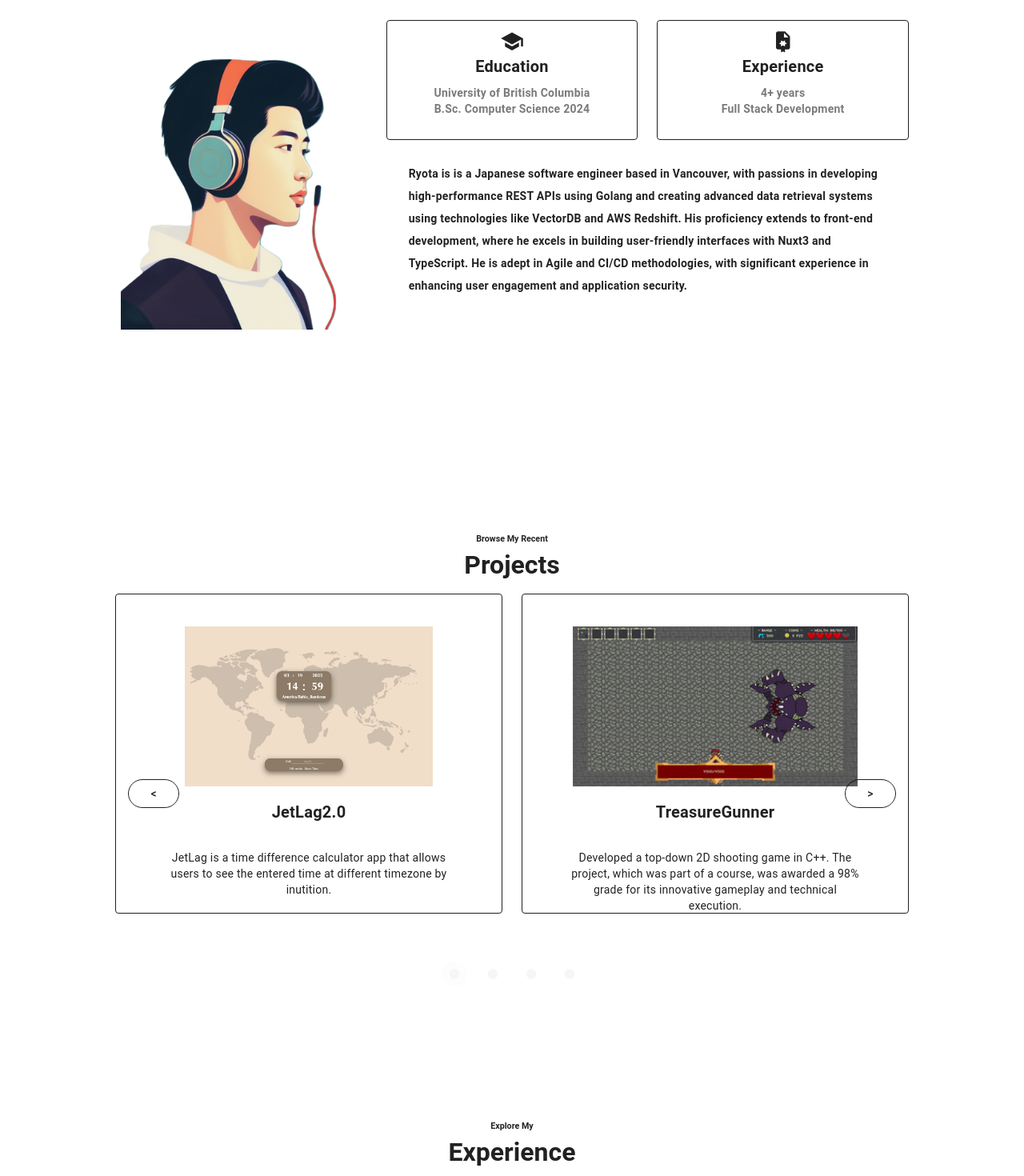
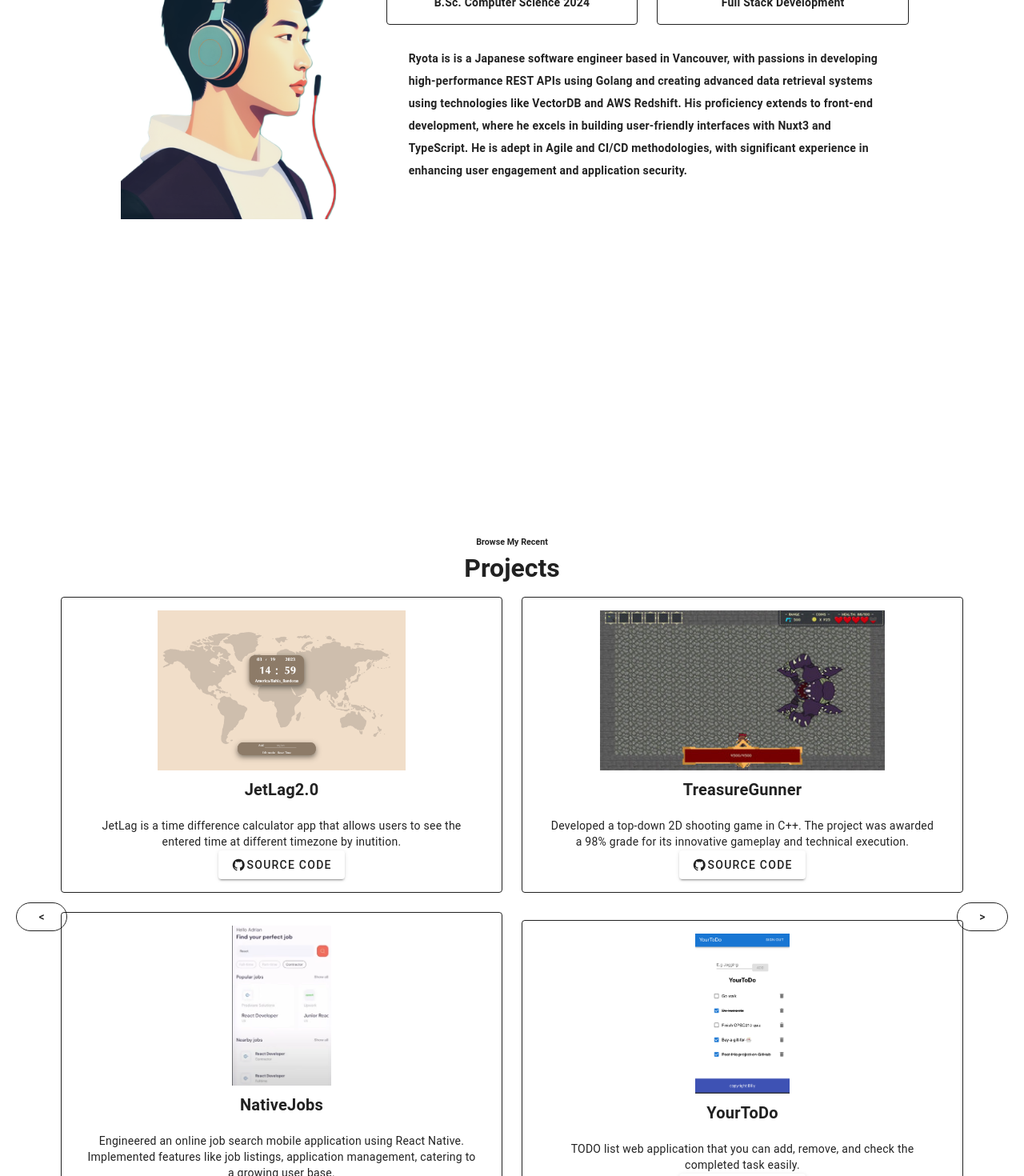
Before and after one commit to Billy1106/new-portfolio, a Nuxt app: page / in a window 1280 px wide. Shown: the part 1220-2690 px from the top of the page at 80% size. Built offline with nearby package versions, Linux system fonts and the light colour scheme.

Commit message:
feat(responsiveness):apply responsive design

```diff
--- a/components/global/Header.vue
+++ b/components/global/Header.vue
@@ -1,10 +1,18 @@
 <template>
   <div>
     <v-toolbar flat class="header mt-10 px-10" color="transparent" app>
+      <v-app-bar-nav-icon
+        class="d-md-none"
+        @click="drawer = !drawer"
+      ></v-app-bar-nav-icon>
+
       <v-btn class="button">
         <v-icon color="black" left class="mr-2">mdi-account</v-icon>Ryota
       </v-btn>
+
       <v-spacer></v-spacer>
+
+      <div class="d-none d-md-flex">
         <v-btn text @click="scroll('home')" class="text-black button"
           >Home</v-btn
         >
@@ -20,12 +28,44 @@
         <v-btn text @click="scroll('contact')" class="text-black button"
           >Contact</v-btn
         >
+      </div>
     </v-toolbar>
+
+    <v-navigation-drawer v-model="drawer" app temporary>
+      <v-list>
+        <v-list-item @click="scroll('home')">
+          <v-list-item-title class="text-black button">Home</v-list-item-title>
+        </v-list-item>
+        <v-list-item @click="scroll('about')">
+          <v-list-item-title class="text-black button">About</v-list-item-title>
+        </v-list-item>
+        <v-list-item @click="scroll('project')">
+          <v-list-item-title class="text-black button"
+            >Projects</v-list-item-title
+          >
+        </v-list-item>
+        <v-list-item @click="scroll('experience')">
+          <v-list-item-title class="text-black button"
+            >Experiences</v-list-item-title
+          >
+        </v-list-item>
+        <v-list-item @click="scroll('contact')">
+          <v-list-item-title class="text-black button"
+            >Contact</v-list-item-title
+          >
+        </v-list-item>
+      </v-list>
+    </v-navigation-drawer>
   </div>
 </template>
 
 <script setup>
+import { ref } from "vue";
+
+const drawer = ref(false);
+
 const scroll = (refName) => {
+  drawer.value = false; // Close the drawer when a link is clicked
   const element = document.getElementById(refName);
   element.scrollIntoView({ behavior: "smooth", block: "start" });
 };
--- a/components/home/About.vue
+++ b/components/home/About.vue
@@ -1,11 +1,6 @@
 <template>
-  <v-container fluid class="about" id="about">
-    <v-row
-      justify="center"
-      :style="{
-        height: '90vh',
-      }"
-    >
+  <v-container fluid class="about">
+    <v-row justify="center" class="h-screen">
       <v-col align-self="center">
         <v-col>
           <h6 class="text-center">Get To Know More</h6>
@@ -24,47 +19,43 @@
           <v-col cols="12" md="8" class="my-auto">
             <v-row>
               <v-col cols="12" md="6">
-                <v-card class="text-center" variant="outlined" height="150">
+                <v-card class="text-center" variant="outlined">
                   <v-card-title>
                     <v-icon>mdi-school</v-icon>
                     <h4>Education</h4>
                   </v-card-title>
-                  <v-card-subtitle>
+                  <v-card-text>
                     <h4>University of British Columbia</h4>
-                  </v-card-subtitle>
-                  <v-card-subtitle>
                     <h4>B.Sc. Computer Science 2024</h4>
-                  </v-card-subtitle>
+                  </v-card-text>
                 </v-card>
               </v-col>
               <v-col cols="12" md="6">
-                <v-card class="text-center" variant="outlined" height="150">
+                <v-card class="text-center" variant="outlined">
                   <v-card-title>
                     <v-icon>mdi-file-certificate</v-icon>
                     <h4>Experience</h4>
                   </v-card-title>
-                  <v-card-subtitle>
+                  <v-card-text>
                     <h4>4+ years</h4>
-                  </v-card-subtitle>
-                  <v-card-subtitle>
                     <h4>Full Stack Development</h4>
-                  </v-card-subtitle>
+                  </v-card-text>
                 </v-card>
               </v-col>
             </v-row>
             <v-col cols="12" md="12">
               <v-card flat>
                 <v-card-text>
-                  <h4 style="line-height: 2;">
-                    Ryota is is a Japanese software engineer based in Vancouver, with passions in
-                    developing high-performance REST APIs using Golang and
-                    creating advanced data retrieval systems using technologies
-                    like VectorDB and AWS Redshift. His proficiency extends to
-                    front-end development, where he excels in building
-                    user-friendly interfaces with Nuxt3 and TypeScript. He is adept
-                    in Agile and CI/CD methodologies, with significant
-                    experience in enhancing user engagement and application
-                    security.
+                  <h4 style="line-height: 2">
+                    Ryota is is a Japanese software engineer based in Vancouver,
+                    with passions in developing high-performance REST APIs using
+                    Golang and creating advanced data retrieval systems using
+                    technologies like VectorDB and AWS Redshift. His proficiency
+                    extends to front-end development, where he excels in
+                    building user-friendly interfaces with Nuxt3 and TypeScript.
+                    He is adept in Agile and CI/CD methodologies, with
+                    significant experience in enhancing user engagement and
+                    application security.
                   </h4>
                 </v-card-text>
               </v-card>
@@ -81,6 +72,6 @@
 <style scoped>
 .about {
   width: 80vw;
-  height: 100vh;
+  margin-bottom: 15rem;
 }
 </style>
--- a/components/home/History.vue
+++ b/components/home/History.vue
@@ -1,8 +1,8 @@
 <template>
-  <v-container fluid class="about" id="experience">
+  <v-container fluid class="h-screen history" id="experience">
     <h6 class="text-center">Explore My</h6>
     <h1 class="text-center pb-10">Experience</h1>
-    <v-timeline direction="vertical">
+    <v-timeline direction="vertical" side="end" class="overflow-hidden ml-n9">
       <v-timeline-item
         v-for="(event, index) in eventLists"
         :key="index"
@@ -71,7 +71,7 @@ const eventLists: Event[] = [
   //     organization: "Twilight Traveler Corp",
   //     position: "Volunteer",
   //     description:
-  //       "Delivering a 1-hour presentation about the universities in Canada to classes of 20-30 Japanese high school students who are interested in studying abroad after their graduation.",
+  //       "Delivering a 1-hour presentation history the universities in Canada to classes of 20-30 Japanese high school students who are interested in studying abroad after their graduation.",
   //   },
   {
     id: 5,
@@ -115,8 +115,8 @@ const gameExperiences = [
 </script>
 
 <style scoped>
-.about {
-  width: 80vw;
+.history {
+  max-width: 800px;
   font-weight: 560;
 }
 </style>
--- a/components/home/Profile.vue
+++ b/components/home/Profile.vue
@@ -15,12 +15,12 @@
           <h3>Software Engineer</h3>
         </v-row>
         <v-row justify="center">
-          <v-col cols="12" md="5">
+          <v-col cols="12" md="6" lg="4">
             <v-btn variant="outlined">
               <span>Download CV</span>
             </v-btn>
           </v-col>
-          <v-col cols="12" md="5">
+          <v-col cols="12" md="6" lg="4">
             <v-btn variant="tonal" @click="scroll('contact')">
               <span>Contact Info</span>
             </v-btn>
@@ -66,11 +66,10 @@ const scroll = (refName: string) => {
   const element = document.getElementById(refName);
   element?.scrollIntoView({ behavior: "smooth", block: "start" });
 };
-
 </script>
 
 <style scoped>
 .profile {
-  height: 100vh;
+
 }
 </style>
--- a/components/home/Projects.vue
+++ b/components/home/Projects.vue
@@ -1,30 +1,18 @@
 <template>
   <v-container fluid class="project">
-    <v-row
-      justify="center"
-      :style="{
-        height: '90vh',
-      }"
-    >
-      <v-col align-self="center">
+    <v-row>
       <v-col align-self="center">
         <h6 class="text-center">Browse My Recent</h6>
         <h1 class="text-center">Projects</h1>
       </v-col>
-        <v-carousel hide-delimiter-background>
+      <v-carousel hide-delimiter-background class="h-screen">
         <template v-slot:prev="{ props }">
-            <v-btn
-              variant="outlined"
-              class="rounded-pill"
-              @click="props.onClick"
+          <v-btn variant="outlined" class="rounded-pill" @click="props.onClick"
             ><</v-btn
           >
         </template>
         <template v-slot:next="{ props }">
-            <v-btn
-              variant="outlined"
-              class="rounded-pill"
-              @click="props.onClick"
+          <v-btn variant="outlined" class="rounded-pill" @click="props.onClick"
             >></v-btn
           >
         </template>
@@ -32,27 +20,29 @@
           v-for="(group, index) in groupedProject"
           :key="'group-' + index"
         >
-            <v-row>
+          <v-row :style="{ width: '90vw' }" class="mx-auto" justify="center">
             <v-col
               cols="12"
               md="6"
+              lg="6"
+              xl="6"
               v-for="(project, projIndex) in group"
               :key="'project-' + projIndex"
               class="mx-auto"
+              align-self="center"
             >
-                <ProjectCard :project="project" height="50vh" />
+              <ProjectCard :project="project" />
             </v-col>
           </v-row>
         </v-carousel-item>
       </v-carousel>
-      </v-col>
     </v-row>
   </v-container>
 </template>
 
 <script setup lang="ts">
 import ProjectCard from "@/components/home/project/ProjectCard.vue";
-import { defineComponent } from "vue";
+import { defineComponent, computed, ref } from "vue";
 import { projectList } from "@/components/home/project/project-contents";
 
 defineComponent({
@@ -61,10 +51,29 @@ defineComponent({
   },
 });
 
+const screenWidth = ref(window?.innerWidth);
+onMounted(() => {
+  window.addEventListener("resize", () => {
+    screenWidth.value = window.innerWidth;
+  });
+});
+
 const groupedProject = computed(() => {
+  let perGroup;
+  if (screenWidth.value < 800) {
+    // Small screens
+    perGroup = 1;
+  } else if (screenWidth.value < 1200) {
+    // Medium screens
+    perGroup = 2;
+  } else {
+    // Large screens
+    perGroup = 4;
+  }
+
   const grouped = [];
-  for (let i = 0; i < projectList.length; i += 2) {
-    grouped.push(projectList.slice(i, i + 2));
+  for (let i = 0; i < projectList.length; i += perGroup) {
+    grouped.push(projectList.slice(i, i + perGroup));
   }
   return grouped;
 });
@@ -72,8 +81,13 @@ const groupedProject = computed(() => {
 
 <style scoped>
 .project {
-  width: 80vw;
-  height: 100vh;
-  font-weight: 560;
+  margin-bottom: 15rem;
+}
+
+.project-card {
+  min-height: 300px;
+  display: flex;
+  flex-direction: column;
+  justify-content: space-between;
 }
 </style>
--- a/components/home/project/ProjectCard.vue
+++ b/components/home/project/ProjectCard.vue
@@ -1,5 +1,5 @@
 <template>
-  <v-card class="text-center mx-auto pa-10" flat variant="outlined">
+  <v-card class="text-center mx-auto pa-4" flat variant="outlined">
     <v-row no-gutters>
       <v-col cols="12">
         <v-img
@@ -7,24 +7,22 @@
           :alt="project.title"
           height="200"
           aspect-ratio="4/3"
-
           class="transition-fast"
         />
       </v-col>
 
       <v-col cols="12">
-      <v-card-title class="justify-center py-4">
+        <v-card-title class="justify-center pb-1">
           <h4>{{ project.title }}</h4>
         </v-card-title>
       </v-col>
 
       <v-col cols="12">
-      <v-card-text class="px-4">
+        <v-card-text class="justify-center pb-0">
+          <p>
             {{ project.description }}
+          </p>
         </v-card-text>
-    </v-col>
-
-    <v-col cols="12" class="pa-4">
         <v-btn :href="project.link" target="_blank" dark large>
           <v-icon left>mdi-github</v-icon>
           Source Code
@@ -32,7 +30,6 @@
       </v-col>
     </v-row>
   </v-card>
-
 </template>
 <script setup lang="ts">
 import { defineProps } from "vue";
--- a/components/home/project/project-contents.ts
+++ b/components/home/project/project-contents.ts
@@ -20,7 +20,7 @@ export const projectList: Project[] = [
     id: 6,
     title: "TreasureGunner",
     description:
-      "Developed a top-down 2D shooting game in C++. The project, which was part of a course, was awarded a 98% grade for its innovative gameplay and technical execution.",
+      "Developed a top-down 2D shooting game in C++. The project was awarded a 98% grade for its innovative gameplay and technical execution.",
     img: "/images/project/treasure.jpeg",
     techs: [],
     link: "https://zenith08.itch.io/treasure-gunner",
@@ -29,7 +29,7 @@ export const projectList: Project[] = [
     id: 5,
     title: "NativeJobs",
     description:
-      "Engineered an online job search mobile application using React Native. Implemented features like job listings, application management, and real-time notifications, catering to a growing user base.",
+      "Engineered an online job search mobile application using React Native. Implemented features like job listings, application management, catering to a growing user base.",
     img: "/images/project/native.png",
     techs: [],
     link: "https://github.com/Billy1106/native-jobs",
--- a/pages/index.vue
+++ b/pages/index.vue
@@ -49,6 +49,7 @@ defineComponent({
 <style scoped >
 .home {
   height: 100vh;
+  width: 100vw;
   .header {
     padding: 50px;
   }
```
Lines whose indentation alone changed are shown as unchanged.
